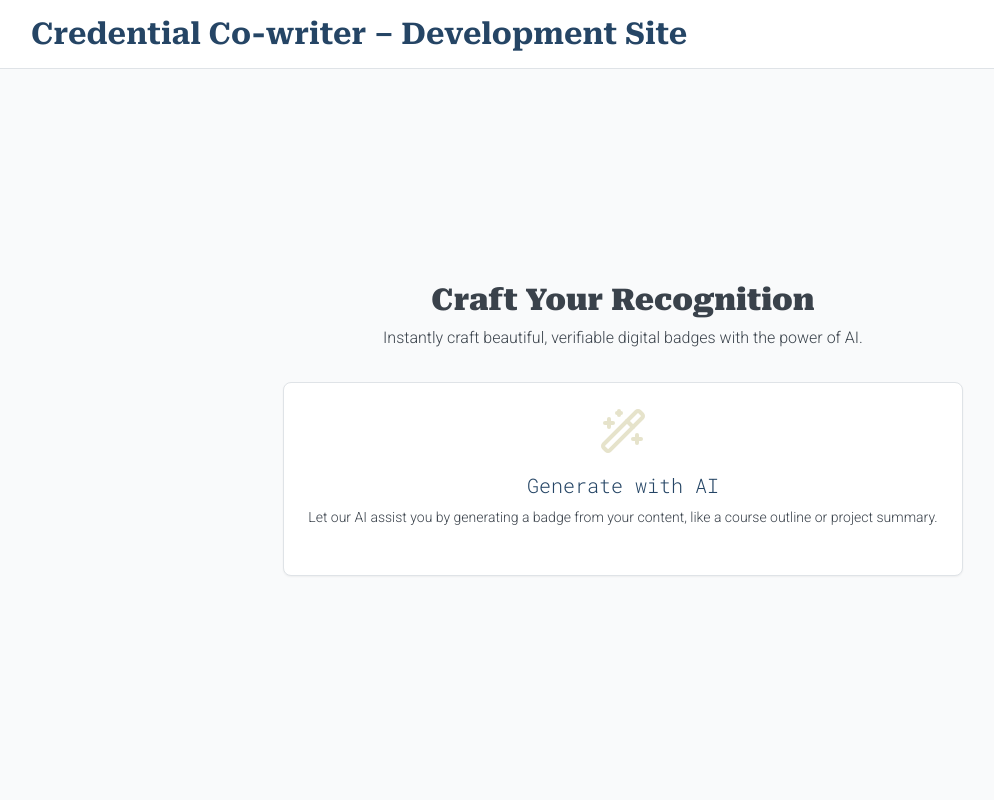
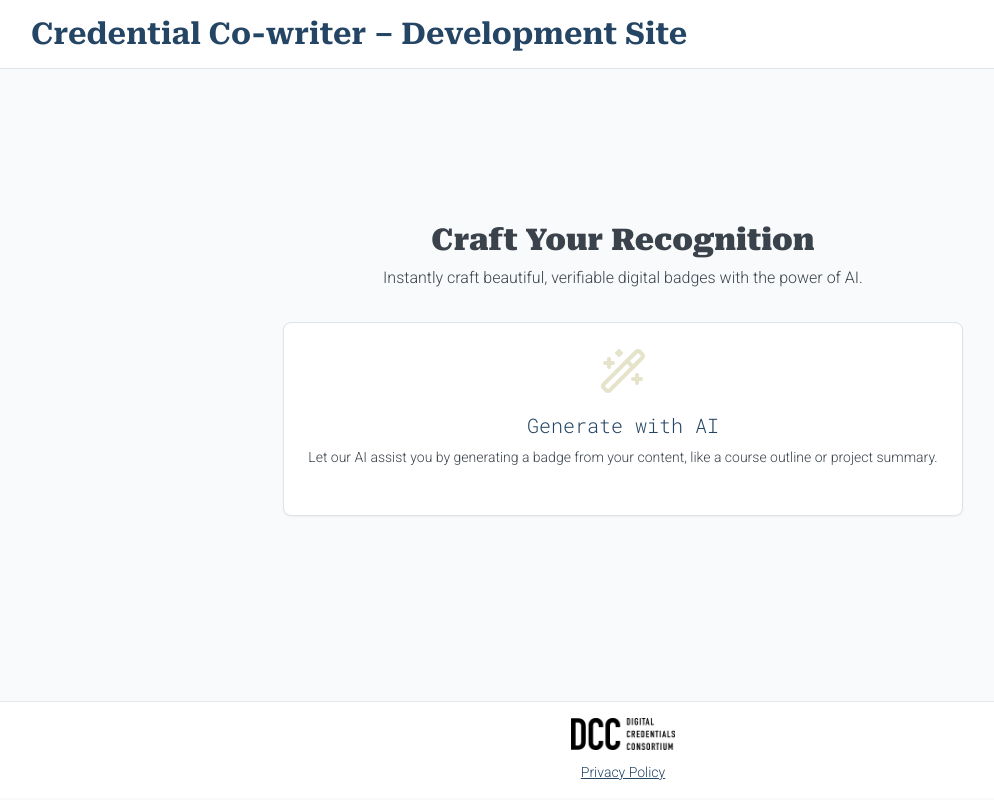
Before and after one commit to oneorigin-2-0/dcc-credential-co-writer, a Next.js app in the folder frontend/: page / in a window 1280 px wide. Shown: the whole page, without its empty margins (17-1011 px from the left). Built offline with nearby package versions, Linux system fonts and the light colour scheme.

Commit message:
Feat - Footer, Privacy Policy, DCC Logo , Favicon.

```diff
--- a/frontend/src/app/layout.tsx
+++ b/frontend/src/app/layout.tsx
@@ -3,6 +3,7 @@ import { Roboto, Roboto_Serif, Roboto_Mono } from 'next/font/google';
 import './globals.css';
 import { Toaster } from '@/components/ui/toaster';
 import { Header } from '@/components/layout/header';
+import { Footer } from '@/components/layout/footer';
 
 // DCC Brand Fonts - Roboto family
 const roboto = Roboto({
@@ -31,7 +32,7 @@ const robotoBody = Roboto({
 });
 
 export const metadata: Metadata = {
-  title: 'BadgeSmith - AI-Powered Badge Creator',
+  title: 'Credential Co-writer',
   description:
     'Create OpenBadges with AI assistance. Analyze content, get suggestions for title, description, and criteria, and export in OpenBadge 3.0 format.',
 };
@@ -53,6 +54,7 @@ export default function RootLayout({
         </a>
         <Header />
         {children}
+        <Footer />
         <Toaster />
       </body>
     </html>
--- a/frontend/src/app/page.tsx
+++ b/frontend/src/app/page.tsx
@@ -4,7 +4,7 @@ import { WandSparkles } from 'lucide-react';
 
 export default function LandingPage() {
   return (
-      <main id="main-content" className="container mx-auto p-4 md:p-8 flex items-center justify-center min-h-[calc(100vh-80px)]">
+      <main id="main-content" className="container mx-auto p-4 md:p-8 flex items-center justify-center min-h-[calc(100vh-200px)]">
         <div className="w-full max-w-4xl text-center">
           <div>
             <h1 className="text-3xl font-headline font-black">Craft Your Recognition</h1>
--- /dev/null
+++ b/frontend/src/components/genai/privacy-policy-modal.tsx
@@ -0,0 +1,46 @@
+'use client';
+
+import {
+  Dialog,
+  DialogContent,
+  DialogDescription,
+  DialogHeader,
+  DialogTitle,
+} from '@/components/ui/dialog';
+
+interface PrivacyPolicyModalProps {
+  open: boolean;
+  onOpenChange: (open: boolean) => void;
+}
+
+export function PrivacyPolicyModal({ open, onOpenChange }: PrivacyPolicyModalProps) {
+  return (
+    <Dialog open={open} onOpenChange={onOpenChange}>
+      <DialogContent className="max-w-2xl max-h-[80vh] overflow-y-auto">
+        <DialogHeader>
+          <DialogTitle className="text-2xl font-headline font-bold text-primary">
+            Privacy Policy
+          </DialogTitle>
+          <DialogDescription className="sr-only">
+            Privacy policy information for the AI tool
+          </DialogDescription>
+        </DialogHeader>
+        <div className="mt-4 space-y-4 text-sm text-foreground font-body leading-relaxed">
+          <p>
+            This AI tool is designed to operate without collecting, storing, or sharing any personal information. To help protect your privacy, do not enter any sensitive or personal information when using this tool. This includes, but is not limited to:
+          </p>
+          <ul className="list-disc list-inside space-y-2 ml-4">
+            <li>Full names</li>
+            <li>Home or email addresses</li>
+            <li>Phone numbers</li>
+            <li>Government-issued identification numbers</li>
+            <li>Any other data that could be used to identify you or someone else</li>
+          </ul>
+          <p className="mt-4">
+            By using this tool, you acknowledge that you are responsible for ensuring that the information you provide does not contain PII or other sensitive data.
+          </p>
+        </div>
+      </DialogContent>
+    </Dialog>
+  );
+}
--- /dev/null
+++ b/frontend/src/components/layout/footer.tsx
@@ -0,0 +1,44 @@
+'use client';
+
+import { useState } from 'react';
+import { PrivacyPolicyModal } from '@/components/genai/privacy-policy-modal';
+
+export function Footer() {
+    const [isPrivacyModalOpen, setIsPrivacyModalOpen] = useState(false);
+
+    return (
+        <>
+            <footer className="w-full bg-card border-t border-gray-200 py-4 mt-8">
+                <div className="container mx-auto px-4">
+                    <div className="flex flex-col items-center justify-center space-y-3">
+                        {/* DCC Logo */}
+                        <div className="flex items-center justify-center">
+                            <a href="https://digitalcredentials.mit.edu/" >
+                                <img
+                                    src="/assets/DCC_LOGO.png"
+                                    alt="DCC Digital Credentials Consortium"
+                                    className="h-8 max-h-16 w-auto object-contain"
+                                />
+                            </a>
+
+                        </div>
+
+                        {/* Privacy Policy Link */}
+                        <button
+                            onClick={() => setIsPrivacyModalOpen(true)}
+                            className="text-sm text-primary underline hover:text-primary "
+                            aria-label="View Privacy Policy"
+                        >
+                            Privacy Policy
+                        </button>
+                    </div>
+                </div>
+            </footer>
+
+            <PrivacyPolicyModal
+                open={isPrivacyModalOpen}
+                onOpenChange={setIsPrivacyModalOpen}
+            />
+        </>
+    );
+}
```
Also changed, not shown: frontend/public/assets/DCC_LOGO.png (added), 1 other file (tests, documents, lock files or other folders).
